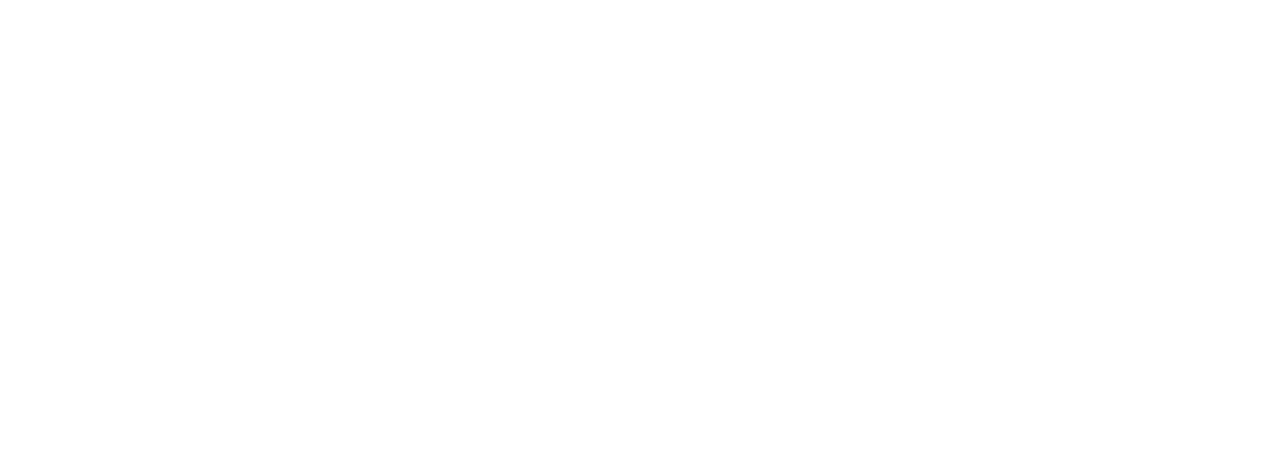
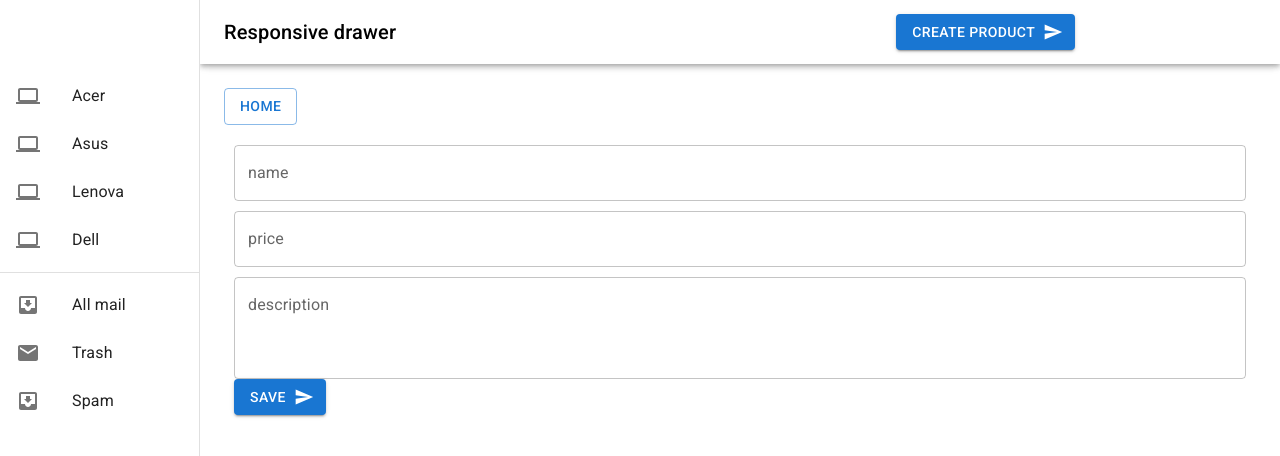
Before and after one commit to Malik-Al/laptop-store-frontend, a React (Create React App) app: page /update in a window 1280 px wide. Before the commit this address had no page. Shown: the top 456 px of the page. Built offline with nearby package versions, Linux system fonts and the light colour scheme.

Commit message:
add file productUpdate

```diff
--- a/src/App.tsx
+++ b/src/App.tsx
@@ -3,11 +3,12 @@
 import ProductList from "./components/product/ProductList/ProductList";
 import ProductDetail from "./components/product/ProductDetail/ProductDetail";
 import ProductCreate from "./components/product/productCreate/ProductCreate";
+import ProductUpdate from "./components/product/productUpdate/ProductUpdate";
 
 const App = () => {
     return (
-
         <Routes>
+            <Route path='/update' element={<ProductUpdate/>}/>
             <Route path='/create' element={<ProductCreate/>}/>
             <Route path='/detail' element={<ProductDetail/>}/>
             <Route path='/' element={<ProductList/>}/>
--- a/src/components/product/ProductItem/ProductItem.tsx
+++ b/src/components/product/ProductItem/ProductItem.tsx
@@ -1,8 +1,9 @@
-import React, {FC, useState} from 'react';
+import React, {FC} from 'react';
 import {Button, Grid, ImageList, ImageListItem, Stack} from "@mui/material";
 import DeleteIcon from '@mui/icons-material/Delete';
+import SystemUpdateAltIcon from '@mui/icons-material/SystemUpdateAlt';
 import './productItem.scss'
-import {useNavigate, Link} from "react-router-dom";
+import {useNavigate} from "react-router-dom";
 import {useActions} from "../../../hooks/useActions";
 
 
@@ -60,6 +61,9 @@
                     <Button onClick={productDelete} variant="outlined" startIcon={<DeleteIcon />}>
                         Delete
                     </Button>
+                    <Button onClick={() => navigate("/update")} variant="outlined" startIcon={<SystemUpdateAltIcon />}>
+                        Update
+                    </Button>
                 </Stack>
             </Grid>
         </>
--- a/src/components/product/productCreate/ProductCreate.tsx
+++ b/src/components/product/productCreate/ProductCreate.tsx
@@ -1,12 +1,10 @@
 import React, {useState} from 'react';
 import useInput from "../../../hooks/useInput";
-import axios from "axios";
 import {useNavigate } from "react-router-dom";
 import {Button, Grid, Stack, TextField} from "@mui/material";
 import ButtonAppBar from "../../../layouts/ButtonAppBar";
 import FileUpload from "./FileUpload";
 import SendIcon from "@mui/icons-material/Send";
-import {useTypeSelector} from "../../../hooks/useTypeSelector";
 import {useActions} from "../../../hooks/useActions";
 
 
@@ -18,8 +16,6 @@
     const name = useInput('')
     const description = useInput('')
     const price = useInput('')
-
-
 
 
     const next = async () => {
@@ -55,7 +51,13 @@
                     rows={3}
                 />
                 <FileUpload setFile={setPicture}  accept='image/*'>
-                    <Button>Загрузить изображение</Button>
+                    <Button
+                        variant="outlined"
+                        style={{
+                            marginTop: '10px',
+                            marginBottom: '10px'
+                        }}
+                    >Загрузить изображение</Button>
                 </FileUpload>
                 {picture ?
                     <div style={{fontSize: '20px'}}>
--- /dev/null
+++ b/src/components/product/productUpdate/ProductUpdate.tsx
@@ -0,0 +1,50 @@
+import React from 'react';
+import ButtonAppBar from "../../../layouts/ButtonAppBar";
+import {Button, Grid, Stack, TextField} from "@mui/material";
+import FileUpload from "../productCreate/FileUpload";
+import SendIcon from "@mui/icons-material/Send";
+import {useNavigate} from "react-router-dom";
+
+const ProductUpdate = () => {
+    let navigate = useNavigate();
+    return (
+        <ButtonAppBar>
+            <Button onClick={() => navigate("/")} variant="outlined">Home</Button>
+            <Grid container direction="column" style={{padding: 10}}>
+                <TextField
+                    style={{marginTop: 10}}
+                    label={'name'}
+                />
+                <TextField
+                    style={{marginTop: 10}}
+                    label={'price'}
+                />
+                <TextField
+                    style={{marginTop: 10}}
+                    label={'description'}
+                    multiline
+                    rows={3}
+                />
+                {/*<FileUpload*/}
+                {/*    accept='image/*' */}
+                {/*    setFile={''}*/}
+                {/*>*/}
+                {/*    <Button*/}
+                {/*        variant="outlined"*/}
+                {/*        style={{*/}
+                {/*            marginTop: '10px',*/}
+                {/*            marginBottom: '10px'*/}
+                {/*        }}*/}
+                {/*    >Загрузить изображение</Button>*/}
+                {/*</FileUpload>*/}
+                <Stack direction="row" spacing={2}>
+                    <Button  variant="contained" endIcon={<SendIcon />}>
+                        Save
+                    </Button>
+                </Stack>
+            </Grid>
+        </ButtonAppBar>
+    );
+};
+
+export default ProductUpdate;
```
